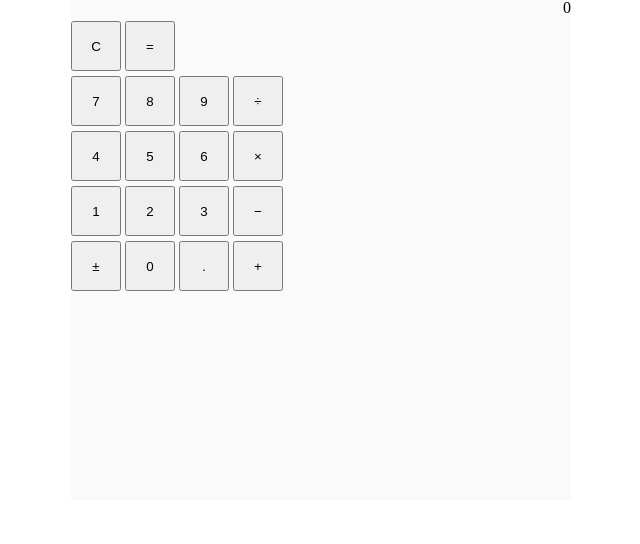
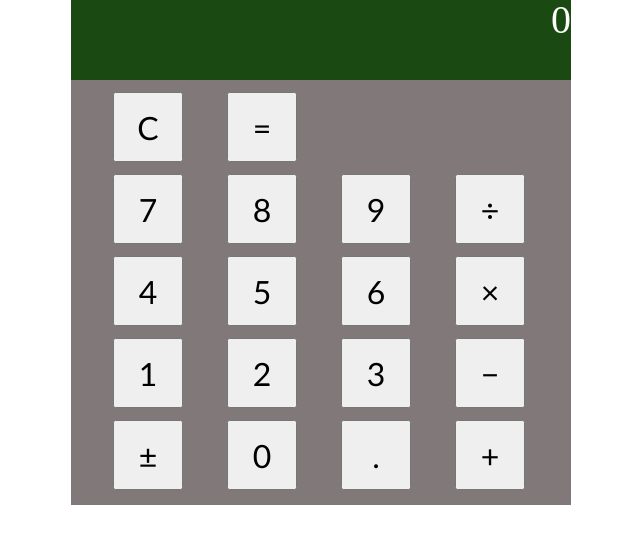
Before and after one commit to IghorTatar/vueCalc, a plain HTML site: page index.html in a window 1280 px wide. Shown: the whole page, without its empty margins (319-959 px from the left). Drawn offline with nearby package versions, Linux system fonts and the light colour scheme; a web font is replaced by a local one.

Commit message:
Update style.css

```diff
--- a/styles/style.css
+++ b/styles/style.css
@@ -1,7 +1,14 @@
+@font-face {
+  font-family: 'LCD Normal';
+  font-style: normal;
+  font-weight: normal;
+  src: local('LCD Normal'), url('LCD-N___.woff') format('woff');
+}
+
 #app {
-  background-color: #fafafa;
+  background-color: #817979;
   width: 500px;
-  height: 500px;
+  height: 505px;
   margin: auto;
 }
 
@@ -15,15 +22,30 @@
 }
 
 .secondary-display {
-  /* TO BE DONE */
+  background-color: #1a4912;
+  color: #ffffff;
+  width: 500px;
+  height: 80px;
+  font-size: 40px;
+  font-family: 'LCD Normal';
 }
 
 .button-row {
-  margin: 5px 0px;
+  margin: 12px 22px;
 }
 
 .button-row button {
-  width: 50px;
-  height: 50px;
+  width: 70px;
+  height: 70px;
+  margin: 0px 20px 0px 20px;
+  font-size: 32px;
+  font-family: Calibri;
+}
 
+.solar-panel {
+  height: 70px;
+  width: 15px;
+  margin: 0px;
+  background-color: #311212;
+  border-color: #000;
 }
```
